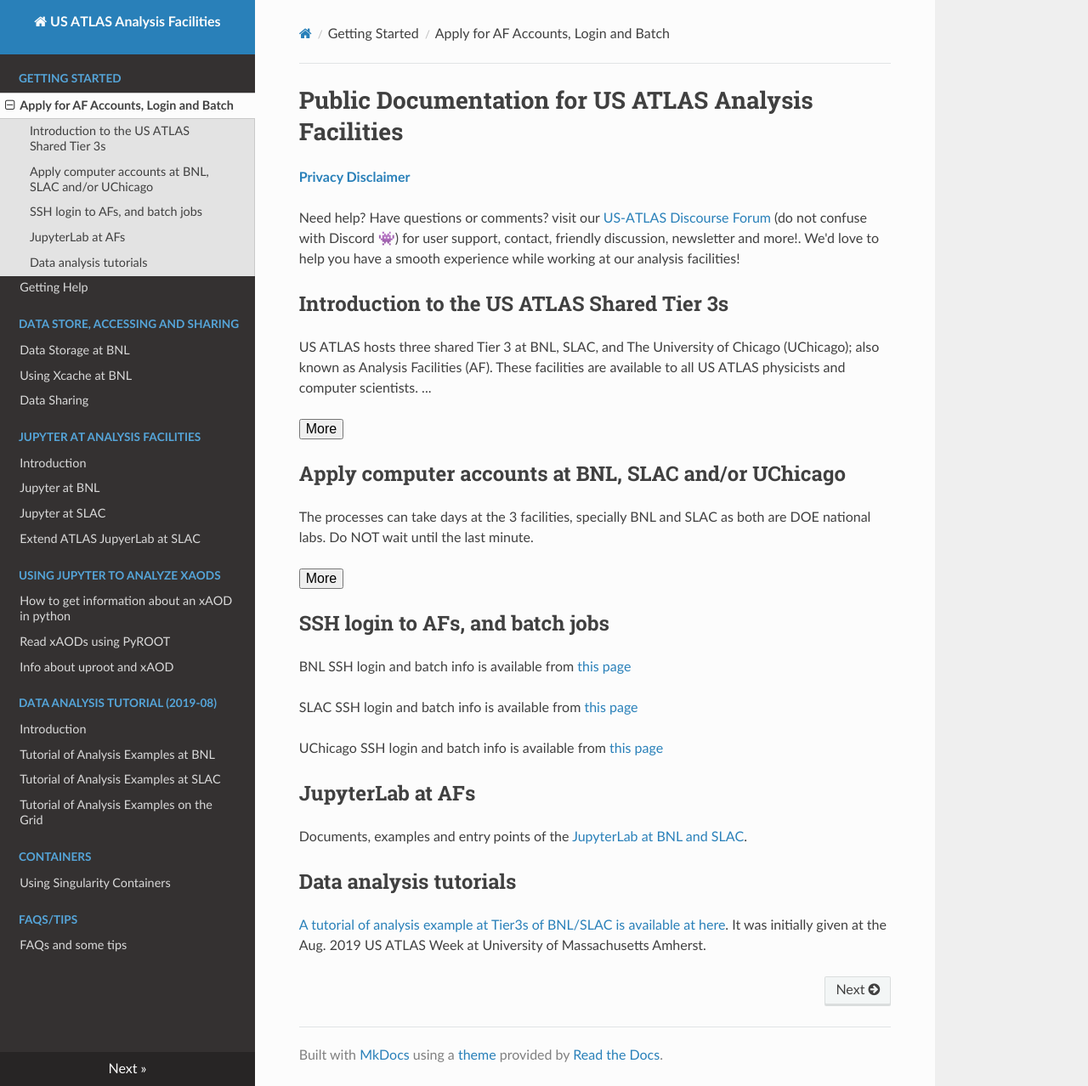
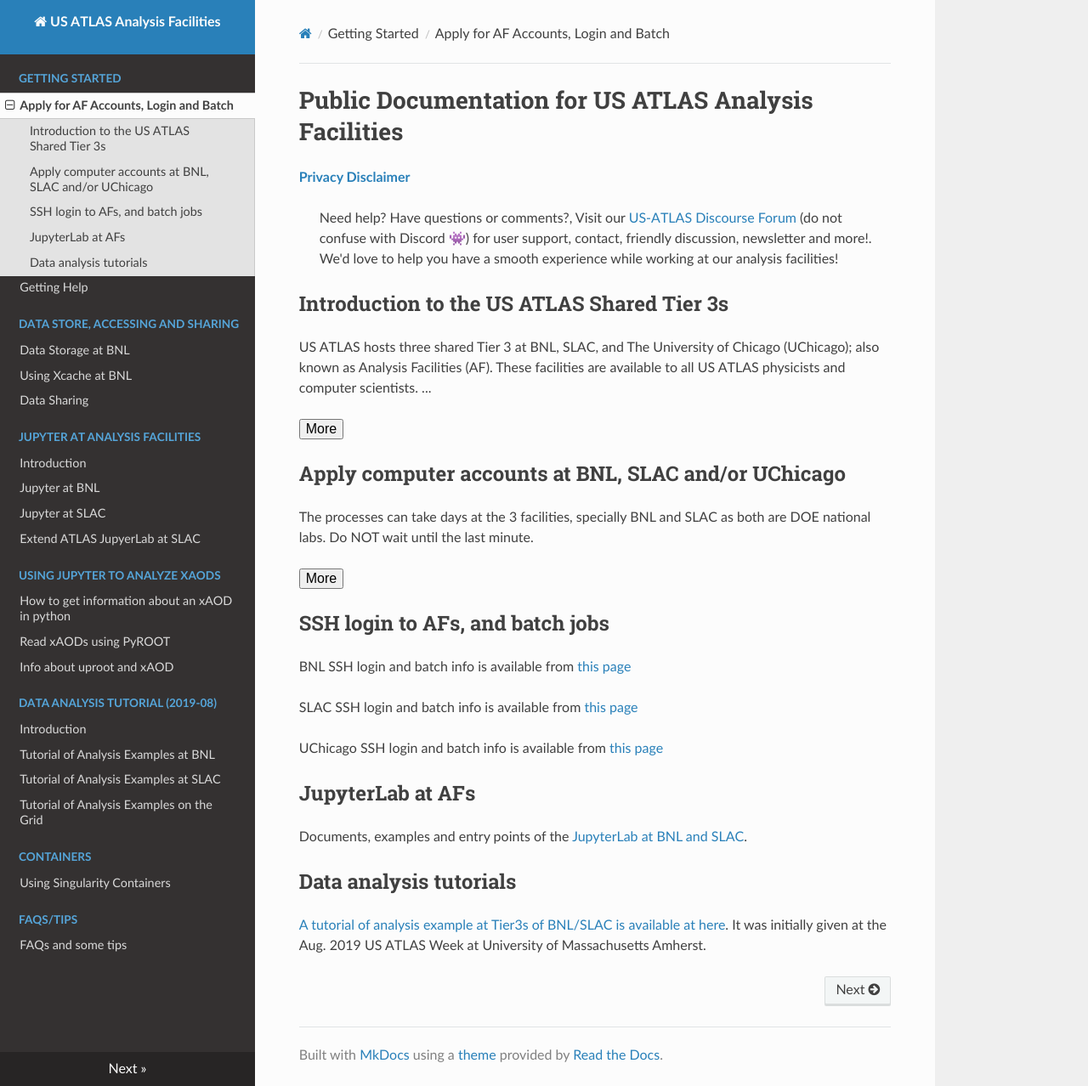
Before and after one commit to usatlas/AFdocs, an MkDocs documentation site: the page built from tier3docs/README.md, in a window 1280 px wide and 1278 px high. Shown: the whole window at 85% size. Built offline with MkDocs 1.6.1, drawn with Linux system fonts in a browser that asks for light colours; nearby versions of some CDN libraries.

```diff
--- a/tier3docs/README.md
+++ b/tier3docs/README.md
@@ -9,8 +9,10 @@
 
 <b>[Privacy Disclaimer](privacyDisclaimer)</b>
 
-Need help? Have questions or comments? visit our [US-ATLAS Discourse Forum ](https://atlas-talk.sdcc.bnl.gov/) (do not confuse with Discord 👾) for user support, contact, friendly discussion, newsletter and more!. We'd love to help you have a smooth experience while working at our analysis facilities!
-
+>
+>Need help? Have questions or comments?, Visit our [US-ATLAS Discourse Forum ](https://atlas-talk.sdcc.bnl.gov/) (do not confuse with Discord 👾)
+for user support, contact, friendly discussion, newsletter and more!. We'd love to help you have a smooth experience while working at our analysis facilities!
+>
 
 
 ## Introduction to the US ATLAS Shared Tier 3s
```
